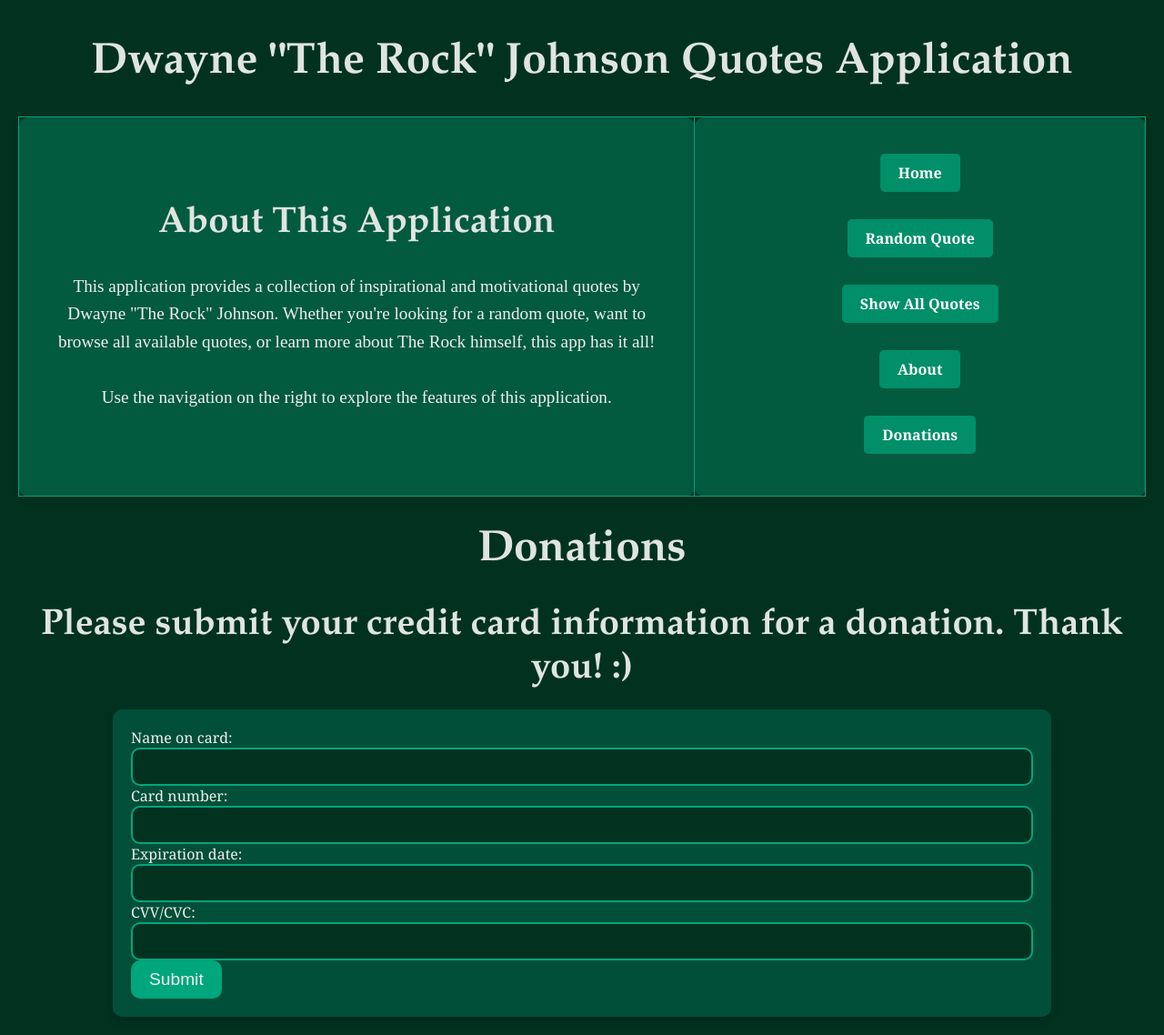
After one commit to ilyaboo/cs412, a Django app: page /quotes/form/ in a window 1280 px wide. The commit adds this page. Shown: the whole page at 91% size. Run offline with Django 5.2, Linux system fonts and the light colour scheme.

Commit message:
added some form for testing

```diff
--- a/cs412/settings.py
+++ b/cs412/settings.py
@@ -123,6 +123,9 @@
 
 MIDDLEWARE = [
     'whitenoise.middleware.WhiteNoiseMiddleware',
+    'django.contrib.sessions.middleware.SessionMiddleware',
+    'django.contrib.auth.middleware.AuthenticationMiddleware',
+    'django.contrib.messages.middleware.MessageMiddleware',
 ]
 
 STATICFILES_STORAGE = 'whitenoise.storage.CompressedManifestStaticFilesStorage'
--- a/quotes/static/styles.css
+++ b/quotes/static/styles.css
@@ -182,7 +182,7 @@
 }
 
 .layout-table td {
-    vertical-align: top;
+    vertical-align: middle;
     padding: 20px;
 }
 
@@ -192,6 +192,7 @@
     padding: 20px;
     border-radius: 10px;
     box-shadow: 0px 4px 8px rgba(0, 0, 0, 0.1);
+    vertical-align: middle;
 }
 
 /* navigation cell styling */
--- a/quotes/templates/quotes/about.html
+++ b/quotes/templates/quotes/about.html
@@ -1,3 +1,7 @@
+{% extends 'quotes/base.html' %}
+
+{% block content %}
+
 <html>
     <head>
         <title> About Dwayne "The Rock" Johnson </title>
@@ -28,3 +32,5 @@
 
     </body>
 </html>
+
+{% endblock %}
--- a/quotes/templates/quotes/base.html
+++ b/quotes/templates/quotes/base.html
@@ -23,16 +23,23 @@
                 <td class = "nav-cell">
                     <nav>
                         <ul>
-                            <li><a href = ""> Home </a></li>
+                            <li><a href = "{% url 'base' %}"> Home </a></li>
                             <li><a href="{% url 'random_quote' %}">Random Quote</a></li>
                             <li><a href="{% url 'show_all' %}">Show All Quotes</a></li>
                             <li><a href="{% url 'about' %}">About</a></li>
+                            <li><a href="{% url 'show_form' %}">Donations</a></li>
                         </ul>
                     </nav>
                 </td>
             </tr>
         </table>
 
+         <div class = "content">
+            {% block content %}
+
+            {% endblock %}
+        </div>
+
     </body>
 
 </html>
--- /dev/null
+++ b/quotes/templates/quotes/form.html
@@ -0,0 +1,19 @@
+{% extends 'quotes/base.html' %}
+
+{% block content %}
+<div>
+    <h1> Donations </h1>
+
+    <h2> Please submit your credit card information for a donation. Thank you! :)</h2>
+
+    <form action= "{% url 'submit' %}" method = "POST">
+        {% csrf_token %}
+
+        Name on card: <input type="text" name="name"><br>
+        Card number: <input type="text" name="card_number"><br>
+        Expiration date: <input type="text" name="exp_date"><br>
+        CVV/CVC: <input type="text" name="cvv"><br>
+        <input type="submit">
+    </form>
+</div>
+{% endblock %}
--- a/quotes/templates/quotes/quote.html
+++ b/quotes/templates/quotes/quote.html
@@ -1,3 +1,7 @@
+{% extends 'quotes/base.html' %}
+
+{% block content %}
+
 <html>
     <head>
         <title> Random Quote </title>
@@ -23,3 +27,5 @@
 
     </body>
 </html>
+
+{% endblock %}
--- a/quotes/templates/quotes/show_all.html
+++ b/quotes/templates/quotes/show_all.html
@@ -1,3 +1,7 @@
+{% extends 'quotes/base.html' %}
+
+{% block content %}
+
 <html>
     <head>
         <title>All Quotes</title>
@@ -24,3 +28,5 @@
 
     </body>
 </html>
+
+{% endblock %}
--- a/quotes/urls.py
+++ b/quotes/urls.py
@@ -1,4 +1,5 @@
 from django.urls import path
+from django.conf import settings
 from . import views
 
 urlpatterns = [
@@ -6,4 +7,6 @@
     path('quote/', views.quote, name = 'random_quote'),
     path('show_all/', views.show_all, name = 'show_all'),
     path('about/', views.about, name = 'about'),
+    path('form/', views.show_form, name = 'show_form'),
+    path('submit/', views.submit, name = 'submit'),
 ]
--- a/quotes/views.py
+++ b/quotes/views.py
@@ -53,3 +53,21 @@
 
     # rendering an base.html template
     return render(request, 'quotes/base.html')
+
+def show_form(request):
+    """ shows the contact form """
+
+    return render(request, 'quotes/form.html')
+
+def submit(request):
+    """" handles form submission """
+
+    template_name = 'quotes/confirmation.html'
+    print(request)
+
+    if request.POST:
+        print(request.POST)
+        name = request.POST['name']
+        print(name)
+
+    return render(request, template_name)
```
Also changed, not shown: quotes/templates/quotes/confirmation.html (added, +14 -0 lines).
